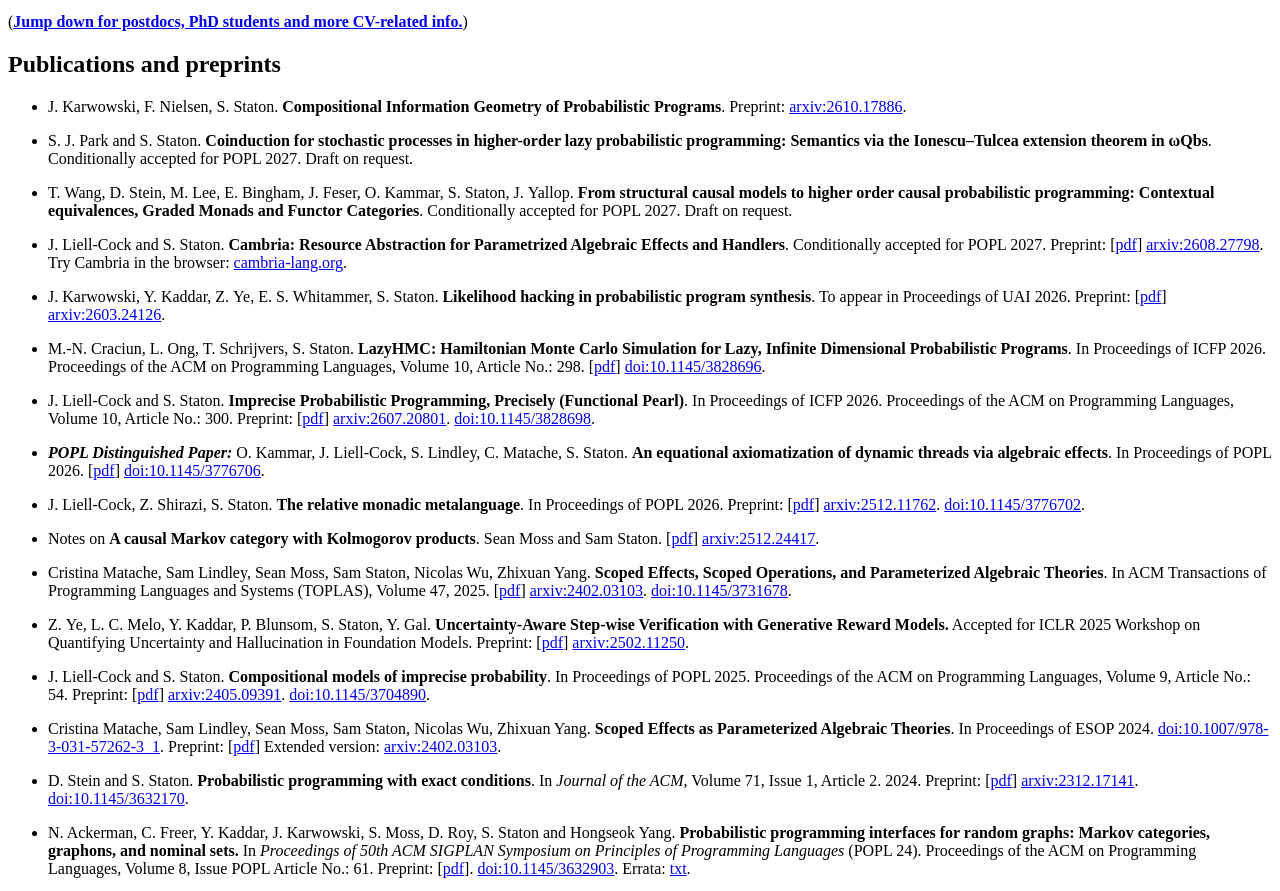
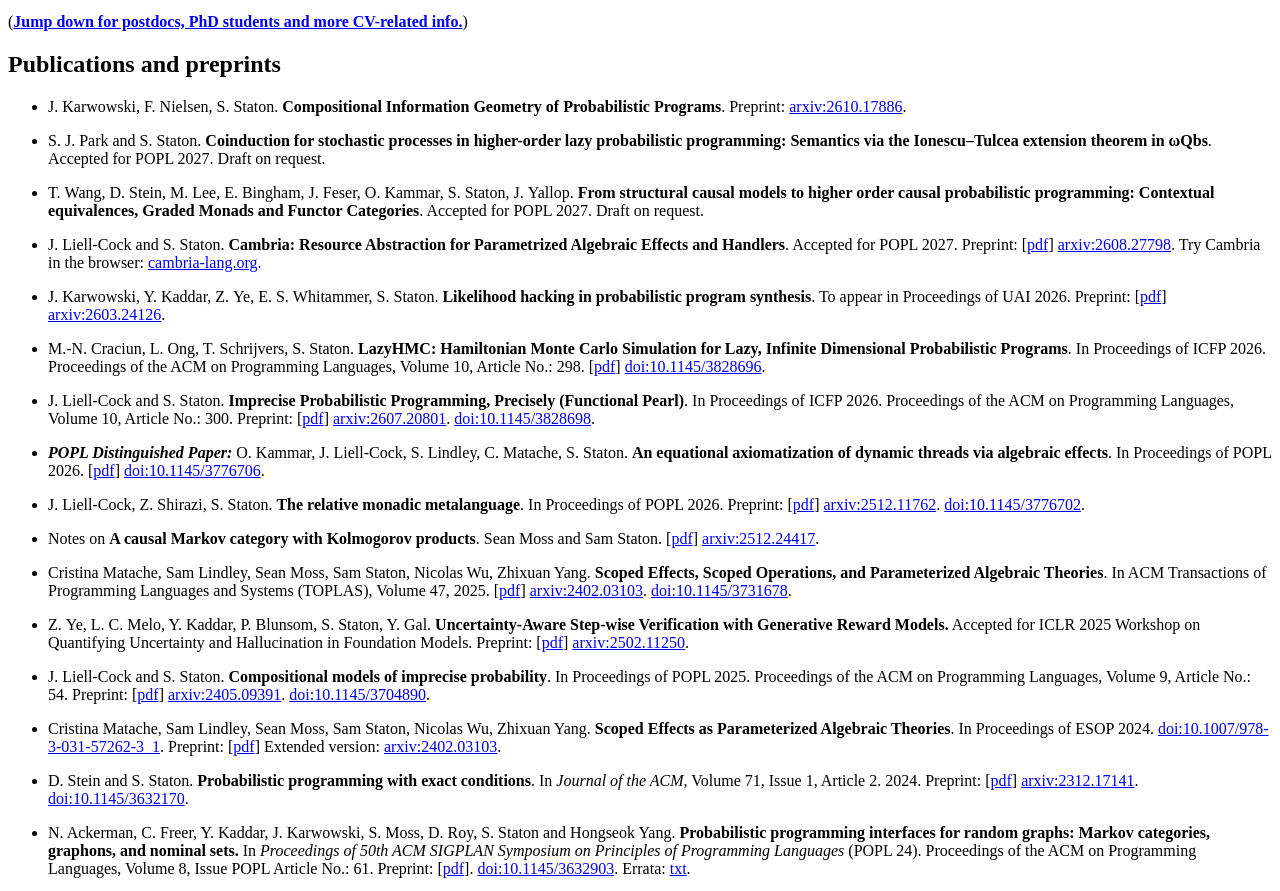
Before and after one commit to samstaton/samstaton.github.io, a plain HTML site: page main.html in a window 1280 px wide. Shown: the part 803-1694 px from the top of the page. Drawn offline with Linux system fonts and the light colour scheme.

Commit message:
POPL 2027 papers accepted

```diff
--- a/main.html
+++ b/main.html
@@ -126,11 +126,11 @@ PhD Student with <a href="http://www.cl.cam.ac.uk/~mpf23">Marcelo Fiore</a>
   <li>J.&nbsp;Karwowski, F.&nbsp;Nielsen, S.&nbsp;Staton.
     <b>Compositional Information Geometry of Probabilistic Programs</b>. Preprint: <a href="https://arxiv.org/abs/2610.17886">arxiv:2610.17886</a>. <p></li>
   <li>S.&nbsp;J.&nbsp;Park and S.&nbsp;Staton.
-    <b>Coinduction for stochastic processes in higher-order lazy probabilistic programming: Semantics via the Ionescu&ndash;Tulcea extension theorem in &omega;Qbs</b>. Conditionally accepted for POPL 2027. Draft on request. <p></li>
+    <b>Coinduction for stochastic processes in higher-order lazy probabilistic programming: Semantics via the Ionescu&ndash;Tulcea extension theorem in &omega;Qbs</b>. Accepted for POPL 2027. Draft on request. <p></li>
   <li>T.&nbsp;Wang, D.&nbsp;Stein, M.&nbsp;Lee, E.&nbsp;Bingham, J.&nbsp;Feser, O.&nbsp;Kammar, S.&nbsp;Staton, J.&nbsp;Yallop.
-    <b>From structural causal models to higher order causal probabilistic programming: Contextual equivalences, Graded Monads and Functor Categories</b>. Conditionally accepted for POPL 2027. Draft on request. <p></li>
+    <b>From structural causal models to higher order causal probabilistic programming: Contextual equivalences, Graded Monads and Functor Categories</b>. Accepted for POPL 2027. Draft on request. <p></li>
   <li>J.&nbsp;Liell-Cock and S.&nbsp;Staton.
-    <b>Cambria: Resource Abstraction for Parametrized Algebraic Effects and Handlers</b>. Conditionally accepted for POPL 2027. Preprint: [<a href="papers/popl2027-cambria.pdf">pdf</a>] <a href="https://arxiv.org/abs/2608.27798">arxiv:2608.27798</a>. Try Cambria in the browser: <a href="https://cambria-lang.org">cambria-lang.org</a>. <p></li>
+    <b>Cambria: Resource Abstraction for Parametrized Algebraic Effects and Handlers</b>. Accepted for POPL 2027. Preprint: [<a href="papers/popl2027-cambria.pdf">pdf</a>] <a href="https://arxiv.org/abs/2608.27798">arxiv:2608.27798</a>. Try Cambria in the browser: <a href="https://cambria-lang.org">cambria-lang.org</a>. <p></li>
   <li>J.&nbsp;Karwowski, Y.&nbsp;Kaddar, Z.&nbsp;Ye, E.&nbsp;S.&nbsp;Whitammer, S.&nbsp;Staton.
     <b>Likelihood hacking in probabilistic program synthesis</b>. To appear in Proceedings of UAI 2026. Preprint: [<a href="papers/uai2026-likelihood-hacking.pdf">pdf</a>] <a href="https://arxiv.org/abs/2603.24126">arxiv:2603.24126</a>. <p></li>
   <li>M.-N.&nbsp;Craciun, L.&nbsp;Ong, T.&nbsp;Schrijvers, S.&nbsp;Staton.
```
